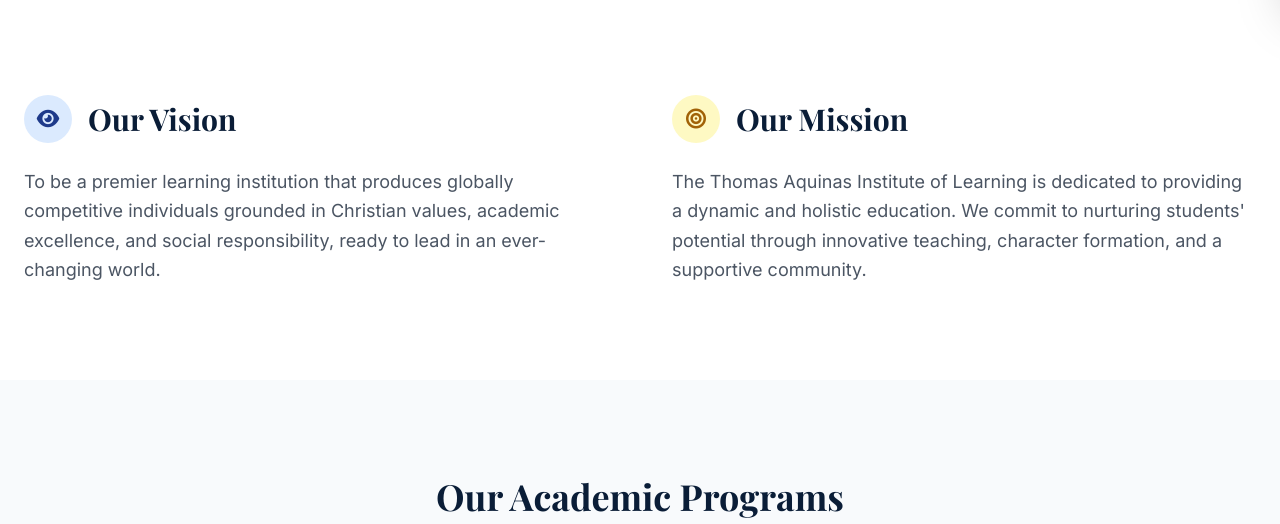
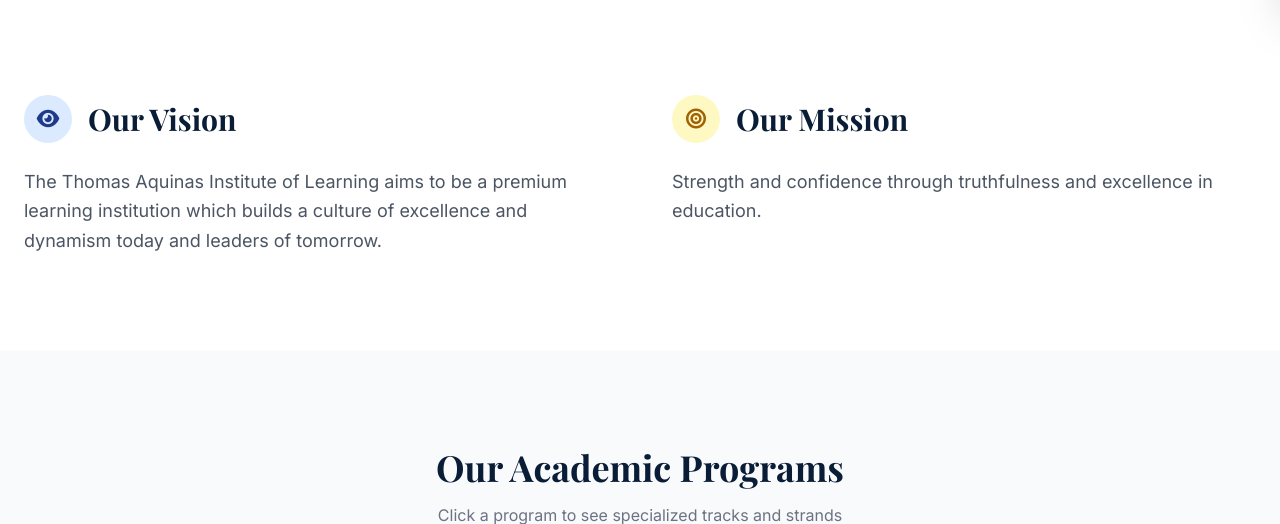
Before and after one commit to Tanjiro5834/thomas_aquinas, a PHP site: page / in a window 1280 px wide. Shown: the part 801-1325 px from the top of the page. Run offline with PHP 8.4, Linux system fonts and the light colour scheme; some libraries are stand-ins or nearby versions.

Commit message:
change the vision and mission

```diff
--- a/public/index.php
+++ b/public/index.php
@@ -81,7 +81,7 @@
                     <h3 class="text-3xl serif-font text-[#0a1d37]">Our Vision</h3>
                 </div>
                 <p class="text-gray-600 leading-relaxed text-lg">
-                    To be a premier learning institution that produces globally competitive individuals grounded in Christian values, academic excellence, and social responsibility, ready to lead in an ever-changing world.
+                    The Thomas Aquinas Institute of Learning aims to be a premium learning institution which builds a culture of excellence and dynamism today and leaders of tomorrow.
                 </p>
             </div>
             <div class="reveal" style="transition-delay: 200ms;">
@@ -92,7 +92,7 @@
                     <h3 class="text-3xl serif-font text-[#0a1d37]">Our Mission</h3>
                 </div>
                 <p class="text-gray-600 leading-relaxed text-lg">
-                    The Thomas Aquinas Institute of Learning is dedicated to providing a dynamic and holistic education. We commit to nurturing students' potential through innovative teaching, character formation, and a supportive community.
+                    Strength and confidence through truthfulness and excellence in education.
                 </p>
             </div>
         </div>
```
